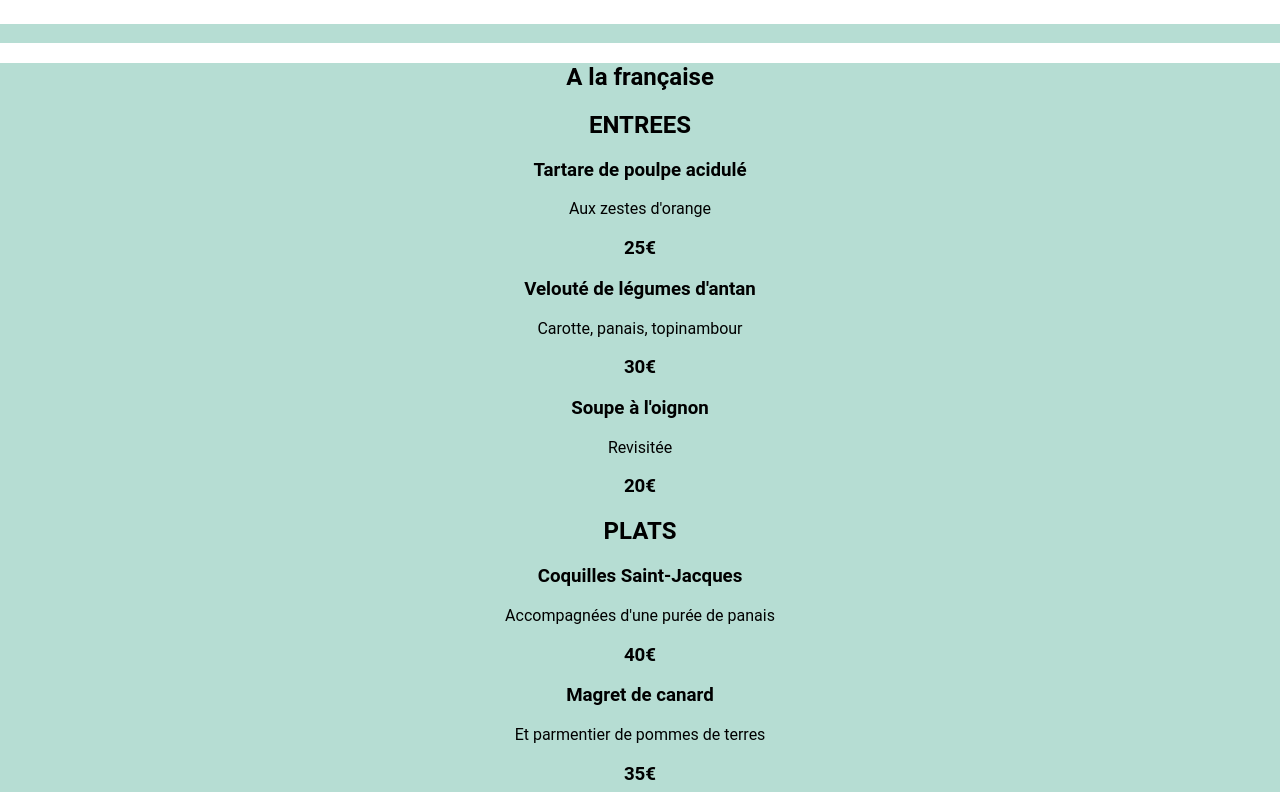
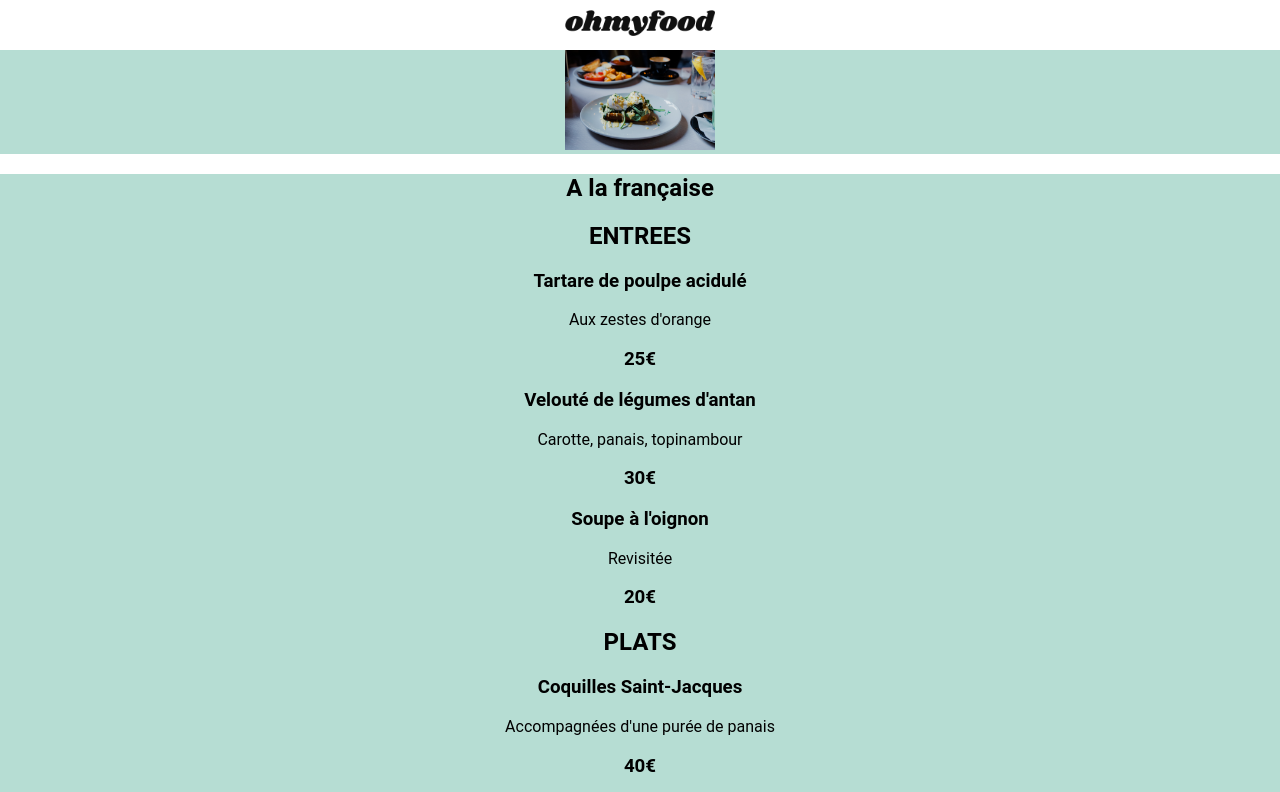
Before and after one commit to AmandAxel/ohmyfood, a plain HTML site: page francaise.html in a window 1280 px wide. Shown: the top 792 px of the page. Drawn offline with Linux system fonts and the light colour scheme; files whose address does not match are found by name.

Commit message:
Ajout image page menu, retrait des soulignes

```diff
--- a/francaise.html
+++ b/francaise.html
@@ -10,11 +10,11 @@
 
     <body>
         <header>
-            <img>
+            <img src="Maquettes\images\logo\ohmyfood.png" alt="Logo OhMyFood">
         </header>
 
         <section>
-                <img>
+            <img src="D:\0-DEV\Projet3\Maquettes Ohmyfood\Maquettes Ohmyfood\images\restaurants\toa-heftiba-DQKerTsQwi0-unsplash.jpg" alt="">
         </section>
 
         <section>
--- a/sass/libs/pages/index.scss
+++ b/sass/libs/pages/index.scss
@@ -108,8 +108,11 @@ nav h2 {
     color: #6f2ebe;
 }
 
+.numb a {
+    text-decoration: none;
+}
+
 .numb h3 {
-    text-decoration: none;
     font-family: Arial, Helvetica, sans-serif;
     font-size: small;
 }
```
Also changed, not shown: style.css, 1 other file.
